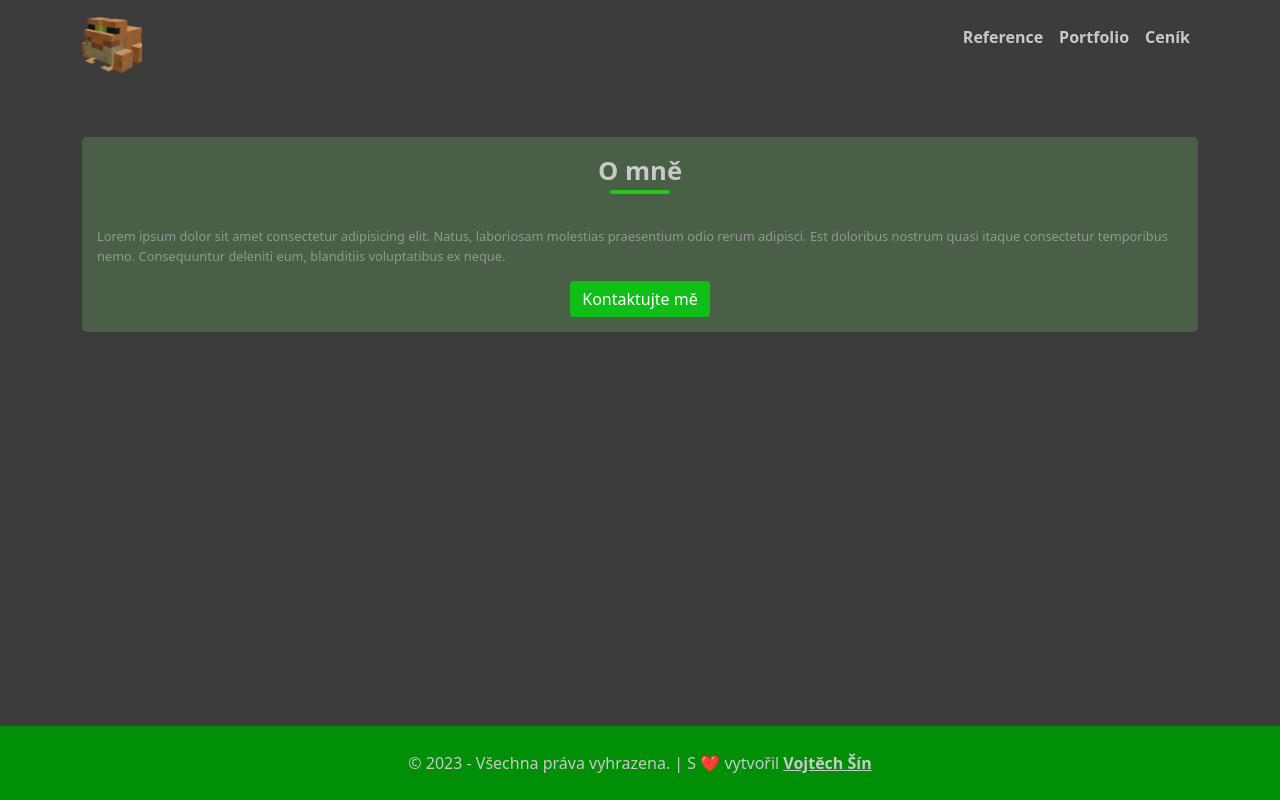
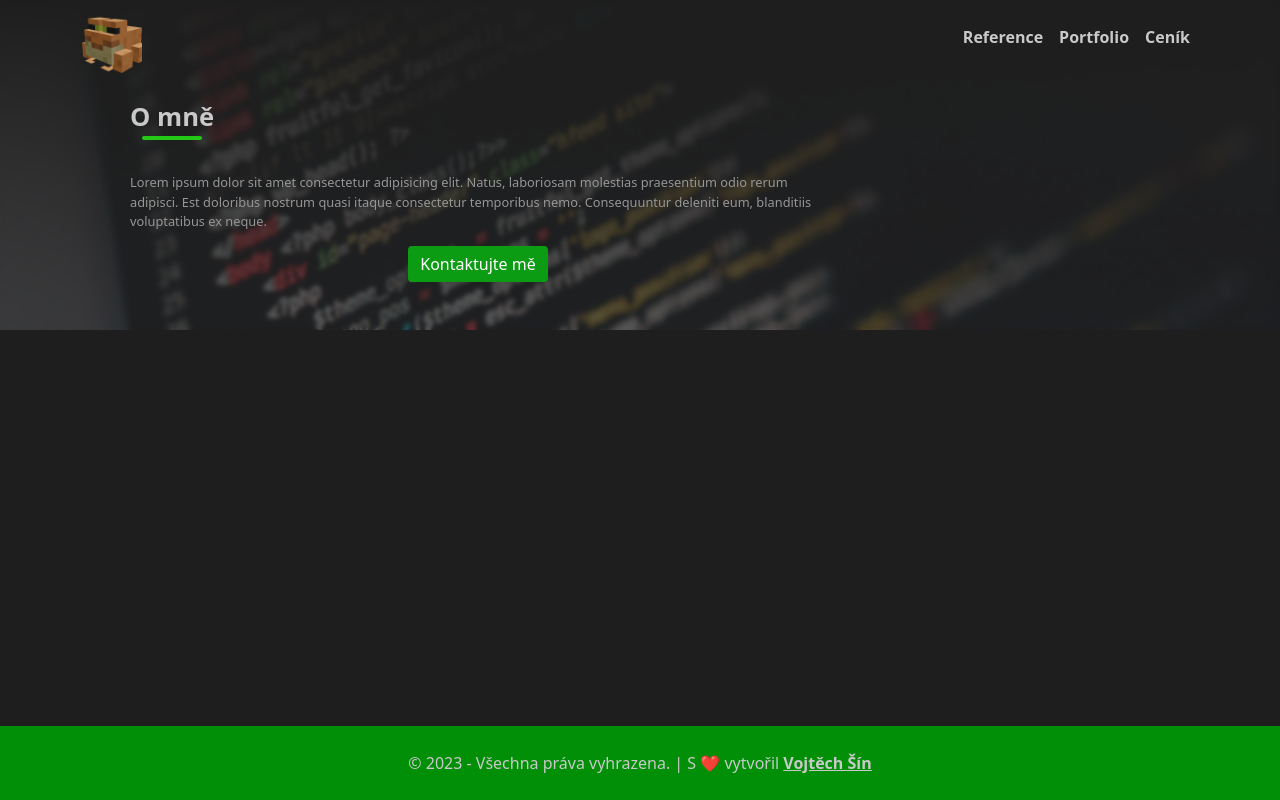
Before and after one commit to MineDragonCZ/Soukromy-Web, a PHP site: page / in a window 1280 px wide. Run offline with PHP 8.4, Linux system fonts and the light colour scheme; a stand-in replaces the project's code that opens the database connection; some libraries are stand-ins or nearby versions.

Commit message:
Edited main page

```diff
--- a/index.php
+++ b/index.php
@@ -5,13 +5,18 @@ $subTitle = "";
 
 include("tools/cfg/phpPage.php");
 ?>
-<div class="spacer"></div>
-<div class="container">
 
 <!-- About me -->
-
-	<div class="karta">
+<div class="back-img" style="--back: linear-gradient(180deg, #1E1E1E, #1E1E1EAA), url('/tools/src/imgs/background/back1.jpg'); --attachment: relative;">
+	<div class="h-100 blur" style=" --blur: 2px;">
+		<div class="spacer"></div>
+		<div class="container-xl">
+			<div class="col-xl-8 col-12 py-5 ps-5">
+				<div class="row">
+					<div class="col-auto">
 						<div class="card-title underlined" style="--width: 60px;">O mně</div>
+					</div>
+					<div class="col-12">
 						<div class="card-desc">
 							Lorem ipsum dolor sit amet consectetur adipisicing elit.
 							Natus, laboriosam molestias praesentium odio rerum adipisci.
@@ -22,6 +27,12 @@ include("tools/cfg/phpPage.php");
 							<a href="#kontakt"><div class="btn btn-primary">Kontaktujte mě</div></a>
 						</div>
 					</div>
+				</div>
+			</div>
+		</div>
+	</div>
+</div>
+<div class="container">
 
 	<!-- Reference -->
 
--- a/tools/cfg/head.php
+++ b/tools/cfg/head.php
@@ -32,7 +32,7 @@
 
 	<link rel="stylesheet" href="https://cdn.jsdelivr.net/npm/bootstrap@5.0.2/dist/css/bootstrap.min.css">
 	<link rel="stylesheet" href="//cdn.jsdelivr.net/npm/alertifyjs@1.13.1/build/css/alertify.min.css">
-	<link rel="stylesheet" href="/tools/src/css/main-29.css">
+	<link rel="stylesheet" href="/tools/src/css/main-35.css">
 
 	<script src="https://ajax.googleapis.com/ajax/libs/jquery/3.6.0/jquery.min.js"></script>
 	<script src="//cdn.jsdelivr.net/npm/alertifyjs@1.13.1/build/alertify.min.js"></script>
--- a/tools/cfg/nav.php
+++ b/tools/cfg/nav.php
@@ -1,4 +1,4 @@
-<nav class="navbar navbar-expand sticky-top">
+<nav class="navbar navbar-expand fixed-top">
 	<div class="container-fluid container-xl">
 		<a class="navbar-brand" href="#">
 			<img src="/tools/src/imgs/loga/icon.png" alt="" width="60" class="d-inline-block align-text-top">
--- a/tools/src/css/main-29.css
+++ b/tools/src/css/main-35.css
@@ -1,7 +1,7 @@
 :root {
 	--author: "Vojtěch Šín";
 
-	--bodyBackground: #3C3C3C;
+	--bodyBackground: #1E1E1E;
 	--footerBackground: #008f07;
 	--cardBackground: #85f8752f;
 
@@ -94,7 +94,7 @@ footer {
 	border: none !important;
 }
 
-.btn-primary {
+.btn-primary:hover {
 	background-color: var(--btnsHover) !important;
 	border: none !important;
 }
@@ -105,7 +105,7 @@ footer {
 	border-color: var(--btns) !important;
 }
 
-.btn-secondary {
+.btn-secondary:hover {
 	background: transparent !important;
 	border: 1px solid;
 	border-color: var(--btnsHover) !important;
@@ -152,5 +152,21 @@ footer {
 }
 
 .spacer {
-	margin-bottom: 50px;
+	padding-bottom: 50px;
 }
+
+.left {
+	text-align: left !important;
+}
+
+.back-img {
+	background: var(--back);
+	background-position: center;
+	background-attachment: var(--attachment);
+	background-repeat: no-repeat;
+	background-size: cover;
+}
+
+.blur {
+	backdrop-filter: blur(var(--blur));
+}
```
Also changed, not shown: tools/src/imgs/background/back1.jpg (added). Lines whose indentation alone changed are shown as unchanged.
